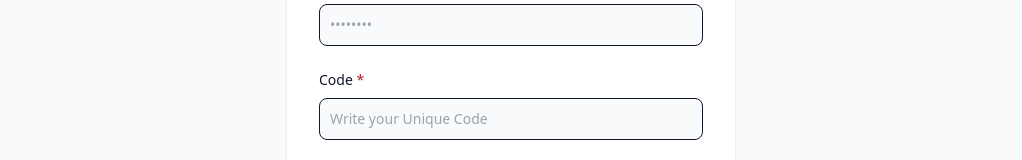
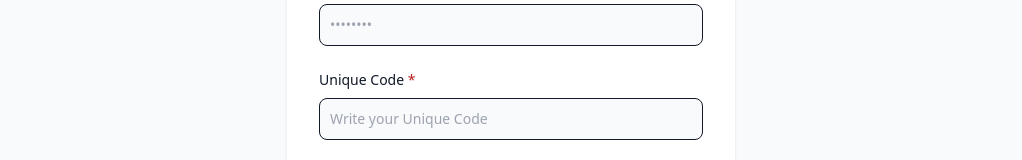
Before and after one commit to pristren/tags_frontend, a React (Vite) app: page / in a window 1280 px wide. Shown: the part 490-650 px from the top of the page, without its empty margins (129-1151 px from the left). Built offline with nearby package versions, Linux system fonts and the light colour scheme.

Commit message:
backend added

```diff
--- a/src/components/Authentication/Login/Login.jsx
+++ b/src/components/Authentication/Login/Login.jsx
@@ -13,17 +13,15 @@ const Login = () => {
   } = useForm();
 
   const onSubmit = (data) => {
-        // console.log(data);
-        navigate('/tags')
-        // axios.post(`${import.meta.env.VITE_URL}/user/login`, data).then((res) => {
-        //   if (res.status === 200) {
-        //     // localStorage.setItem("userTags", JSON.stringify(res.data));
-        //     toast.success("Login was Successfull!");
-        //   }
-        // });
+    axios.post(`http://localhost:5000/api/v1/user/email-login`, data).then((res) => {
+      if (res.status === 200) {
+        // localStorage.setItem("userTags", JSON.stringify(res.data));
+        console.log(res);
+        navigate("/tags");
+        toast.success("Login was Successfull!");
+      }
+    });
   };
-
-
 
   return (
     <div className="flex flex-col items-center justify-center px-6 py-8 mx-auto md:h-screen lg:py-0">
@@ -109,21 +107,21 @@ const Login = () => {
             {/* unique code */}
             <div>
               <label
-                  htmlFor="code"
+                htmlFor="uniqueCode"
                 className="block mb-2 text-sm font-medium text-gray-900 "
               >
-                  Code <span className="text-red-700">*</span>
+                Unique Code <span className="text-red-700">*</span>
               </label>
               <input
-                  {...register("code", { required: true })}
-                  type="code"
-                  name="code"
-                  id="code"
+                {...register("uniqueCode", { required: true })}
+                type="number"
+                name="uniqueCode"
+                id="uniqueCode"
                 placeholder="Write your Unique Code"
                 className="bg-gray-50 border border-gray-900 text-gray-900 sm:text-sm rounded-lg  block w-full p-2.5 outline-none"
               />
               {errors.code?.type === "required" && (
-                  <p className="text-sm text-red-600">Code is Required!</p>
+                <p className="text-sm text-red-600">Unique Code is Required!</p>
               )}
             </div>
 
--- a/src/components/Tags/Tags.jsx
+++ b/src/components/Tags/Tags.jsx
@@ -31,7 +31,7 @@ const Tags = () => {
             <div className="w-9/12 mx-auto">
                 <h2 className="text-center text-4xl font-bold">Select Tags</h2>
                 <p className="text-center text-gray-500 my-5">Select 12 tags so that we can personalize<br /> your experience</p>
-                <div className="flex flex-wrap gap-2 justify-center items-center w-1/2 mx-auto">
+                <div className="flex flex-wrap gap-2 justify-center items-center lg:w-1/2 mx-auto">
                     {tags.map((tag, index) => (
                         <button
                             key={index}
--- a/src/components/TaskDetails/TaskDetails.jsx
+++ b/src/components/TaskDetails/TaskDetails.jsx
@@ -4,7 +4,7 @@ import { Button } from "../ui/button";
 const TaskDetails = () => {
   return (
     <div className=" flex justify-center items-center h-screen text-center relative text-white">
-      <div className="w-9/12 mx-auto">
+      <div className="lg:w-9/12 mx-auto">
       <div className="absolute inset-0" style={{backgroundImage: 'url("https://i.ibb.co/9WTdd0b/download-18.jpg")', backgroundSize: 'cover', backgroundPosition: 'center', filter: 'brightness(50%)'}}>
       </div>
       <div className="relative z-10">
```
Lines whose indentation alone changed are shown as unchanged.
